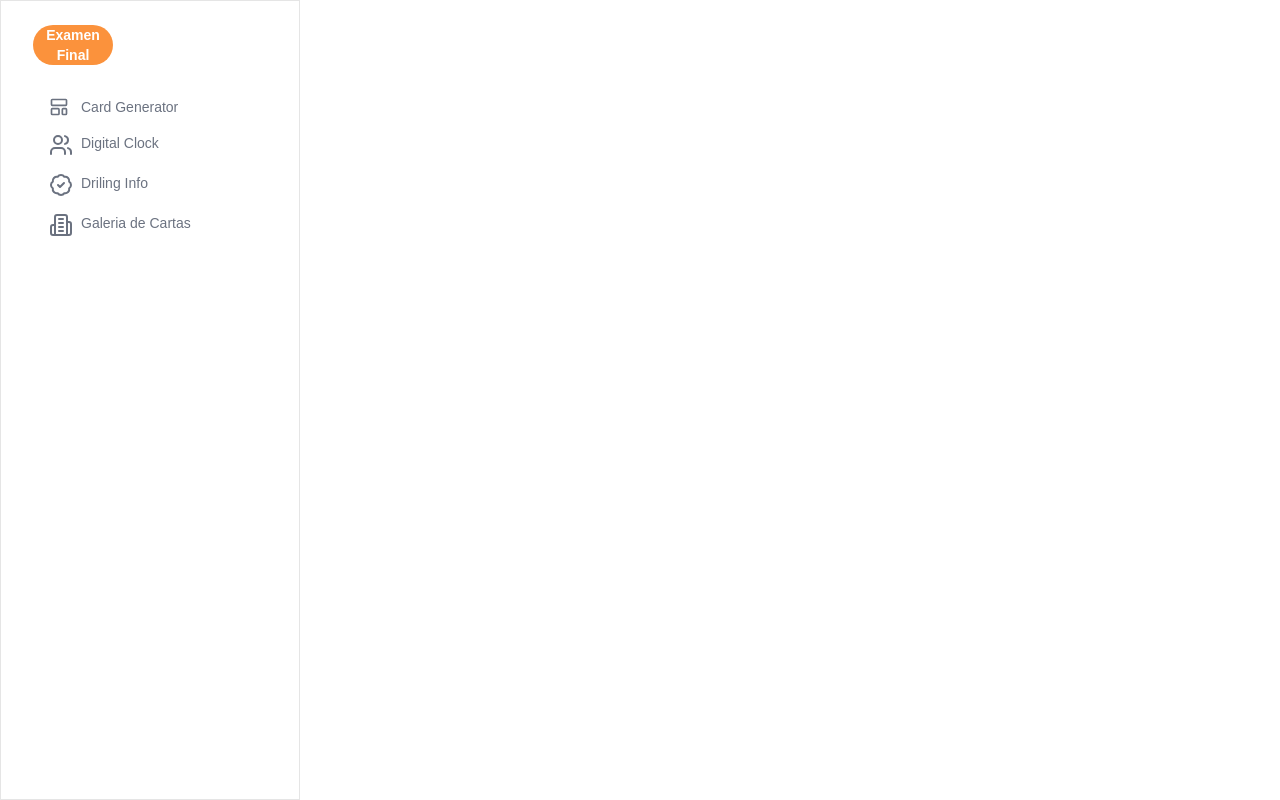
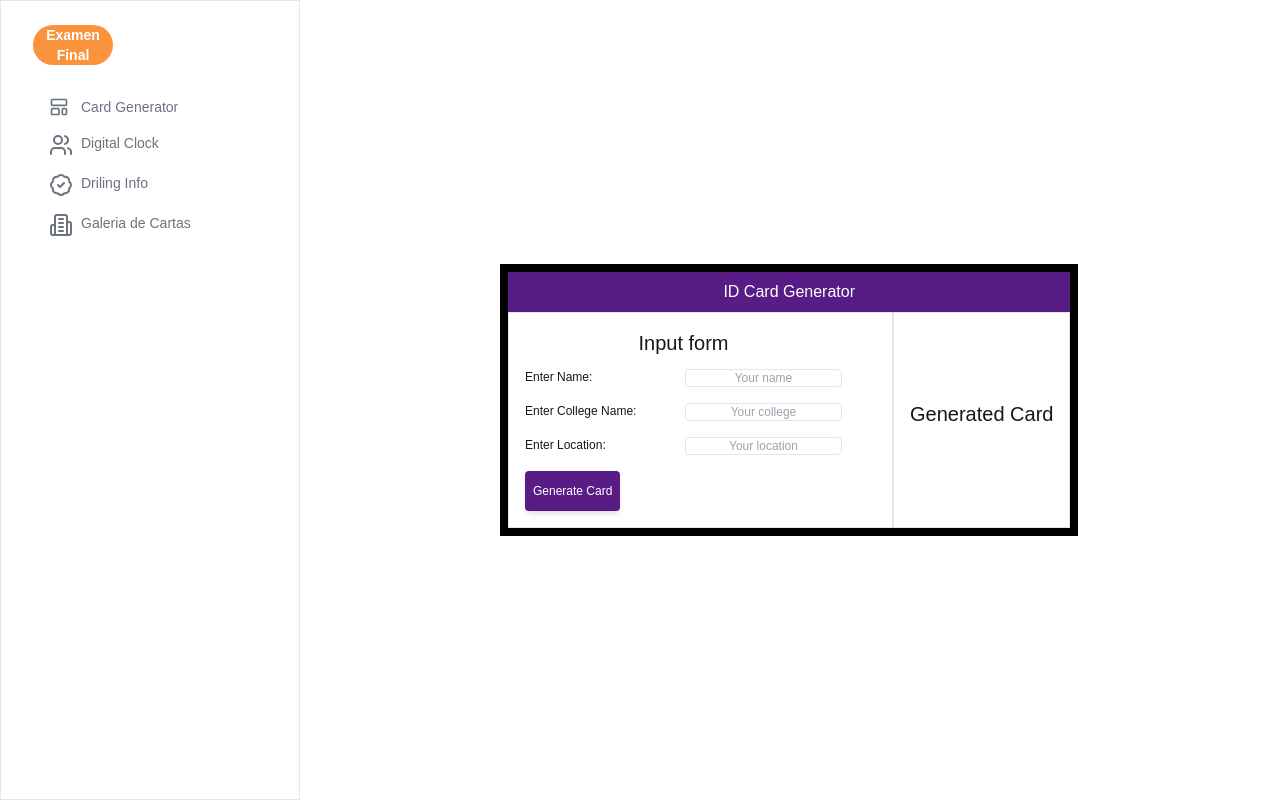
Before and after one commit to javgamma/examen-final-javmir, a Next.js app: page /cardgenerator in a window 1280 px wide. Before the commit this address had no page. Built offline with nearby package versions, Linux system fonts and the light colour scheme.

Commit message:
card generator completed

```diff
--- a/package.json
+++ b/package.json
@@ -17,6 +17,7 @@
     "next": "^14.2.12",
     "react": "^18",
     "react-dom": "^18",
+    "react-hook-form": "^7.53.0",
     "tailwind-merge": "^2.5.2",
     "tailwindcss-animate": "^1.0.7"
   },
--- /dev/null
+++ b/src/app/cardgenerator/Cardgenerator.jsx
@@ -0,0 +1,90 @@
+import { Button } from "@/components/ui/button";
+import { User } from "lucide-react";
+import React, { useState } from "react";
+import { useForm } from "react-hook-form";
+
+const Cardgenerator = () => {
+  const { register, handleSubmit, reset } = useForm();
+  const [usersCards, setUsersCards] = useState([]);
+
+  const onSubmit = handleSubmit((data) => {
+    setUsersCards((prevData) => {
+      const result = [...prevData, data];
+      reset();
+      return result;
+    });
+  });
+
+  return (
+    <div className="ml-[500px] flex justify-center items-center h-screen"> {/* Agregado margen izquierdo */}
+      <div className="border-8 border-black">
+        <div className="flex justify-center items-center text-center text-white bg-purple-900 h-10">ID Card Generator</div>
+        <div className="flex">
+          <div className="flex flex-col gap-3 border p-4 pr-[50px] justify-start">
+            <p className="text-center text-xl">Input form</p>
+            <form className="flex flex-col gap-4 items-start text-xs" onSubmit={onSubmit}>
+              <div className="flex justify-center w-full gap-3">
+                <label className="min-w-[148px]" htmlFor="name">
+                  Enter Name:
+                </label>
+                <input
+                  className="border rounded text-center"
+                  type="text"
+                  placeholder="Your name"
+                  {...register("name")}
+                />
+              </div>
+              <div className="flex justify-center w-full gap-3">
+                <label className="min-w-[148px]" htmlFor="college">
+                  Enter College Name:
+                </label>
+                <input
+                  className="border rounded text-center"
+                  type="text"
+                  placeholder="Your college"
+                  {...register("college")}
+                />
+              </div>
+              <div className="flex justify-center w-full gap-3">
+                <label className="min-w-[148px]" htmlFor="location">
+                  Enter Location:
+                </label>
+                <input
+                  className="border rounded text-center"
+                  type="text"
+                  placeholder="Your location"
+                  {...register("location")}
+                />
+              </div>
+              <Button
+                type="submit"
+                className="flex text-center px-2 py-0 justify-center text-white rounded text-xs leading-4 bg-purple-900 shadow-md hover:bg-purple-900/75 transition-all duration-300"
+              >
+                Generate Card
+              </Button>
+            </form>
+          </div>
+          <div className="flex flex-col gap-3 border p-4 justify-center">
+            <p className="text-center text-xl">Generated Card</p>
+            <div className="flex flex-col gap-2">
+              {usersCards.map((user, id) => (
+                <div key={id} className="flex bg-yellow-200 p-2 min-h-52 min-w-[350px]">
+                  <div className="flex items-center justify-center min-w-[90px] bg-green-400">
+                    <User size={60} />
+                  </div>
+                  <div className="flex flex-col justify-center shadow-lg p-10 bg-white w-full">
+                    <p>Name: {user.name}</p>
+                    <p>College: {user.college}</p>
+                    <p>Location: {user.location}</p>
+                  </div>
+                </div>
+              ))}
+            </div>
+          </div>
+        </div>
+      </div>
+    </div>
+  );
+};
+
+export default Cardgenerator;
--- /dev/null
+++ b/src/app/cardgenerator/page.jsx
@@ -0,0 +1,13 @@
+"use client"
+import React from 'react'
+import Cardgenerator from './Cardgenerator'
+
+const page = () => {
+  return (
+    <div>
+      <Cardgenerator/>
+    </div>
+  )
+}
+
+export default page
--- a/src/app/components/Sidebar.jsx
+++ b/src/app/components/Sidebar.jsx
@@ -18,7 +18,7 @@ const Sidebar = () => {
 
         <ul className="mt-6 flex flex-col ">
           <Link
-            href="#"
+            href="cardgenerator"
             className="flex gap-3 rounded-lg px-4 py-2 text-sm font-medium text-gray-500 hover:bg-gray-100 hover:text-gray-700 "
           >
             <LucideLayoutTemplate size={20} />
```
Also changed, not shown: 1 other file (tests, documents, lock files or other folders).
